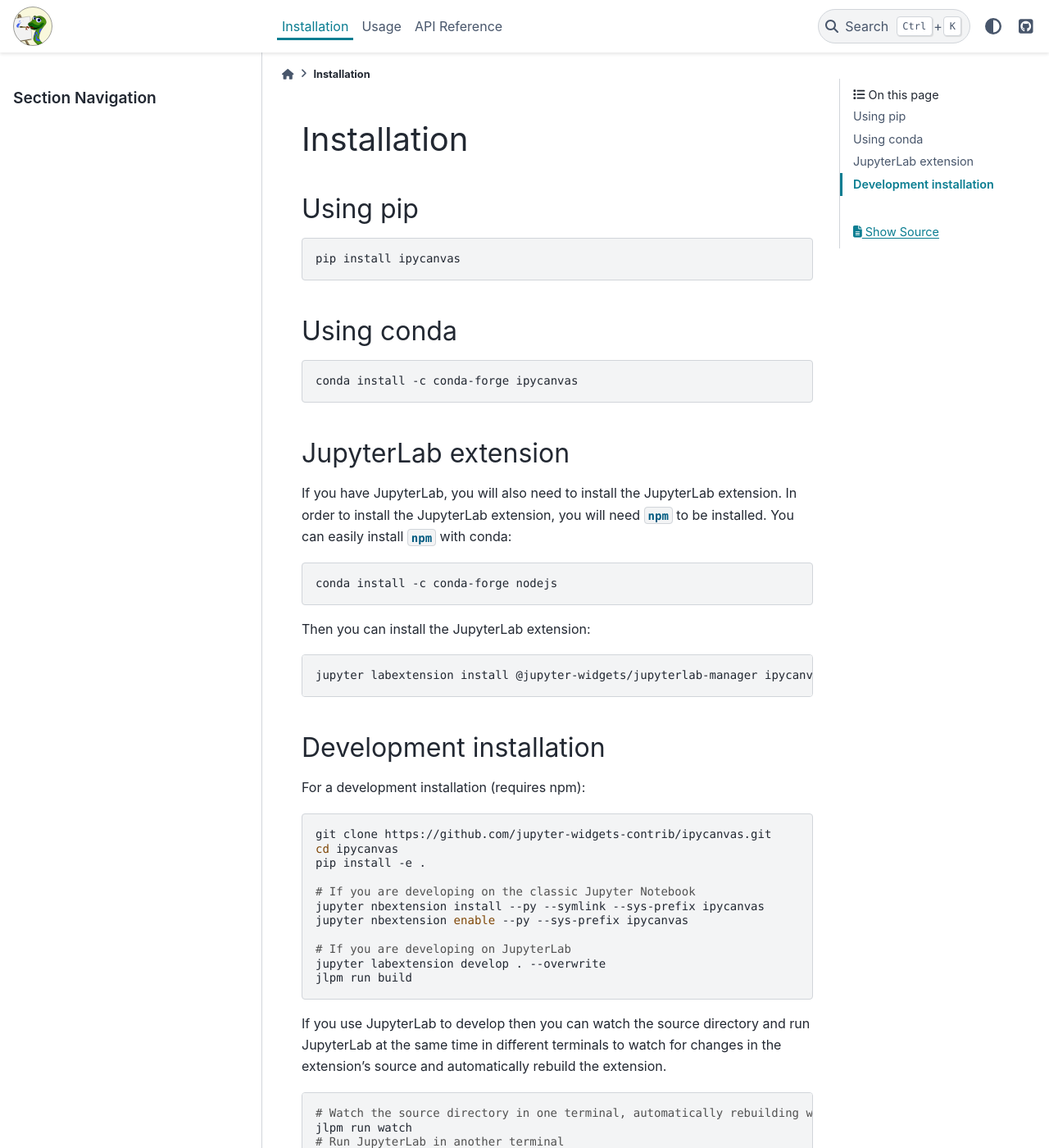
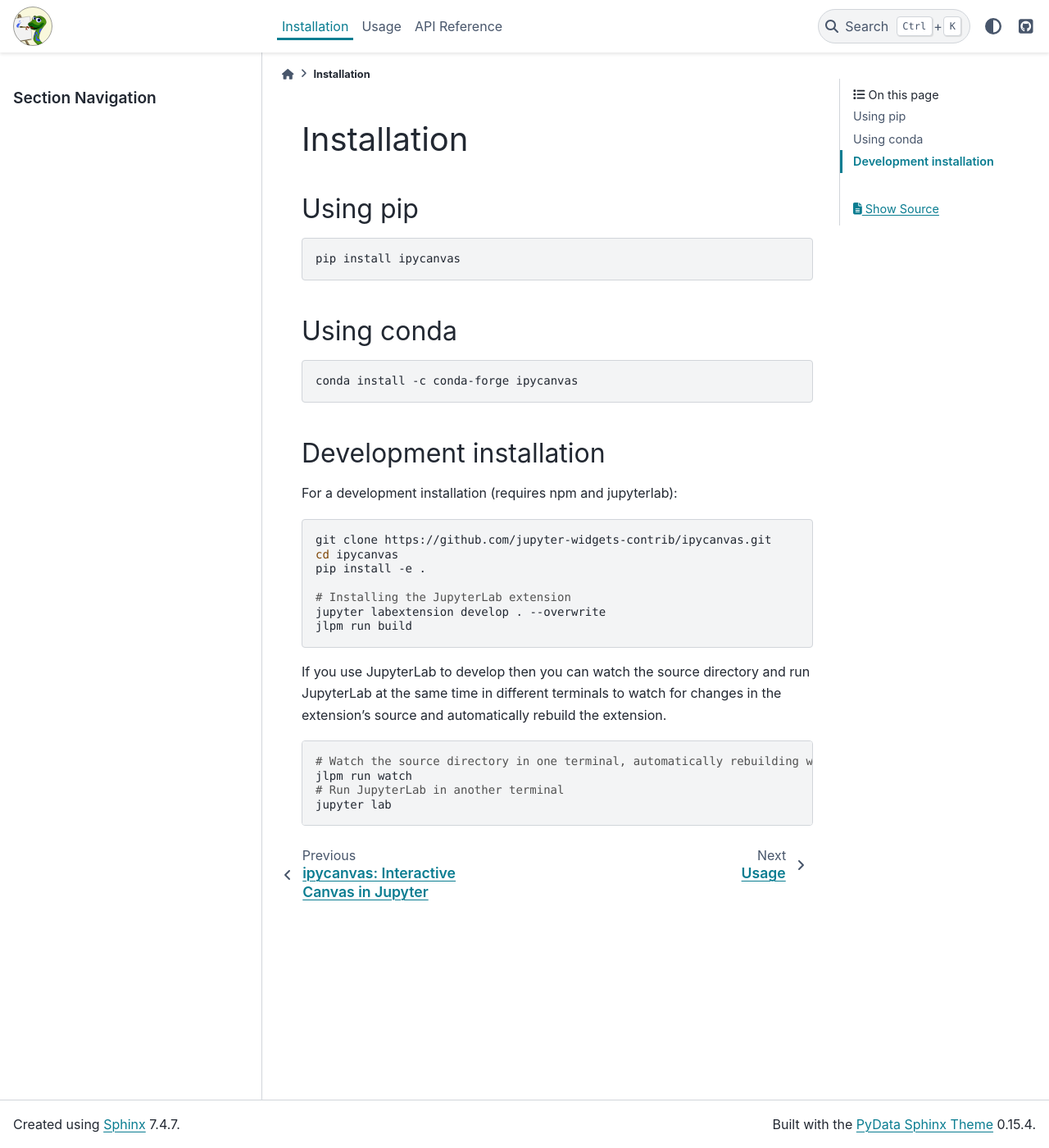
Before and after one commit to jupyter-widgets-contrib/ipycanvas, a Sphinx documentation site: the page built from docs/installation.rst, in a window 1280 px wide and 1400 px high. Shown: the whole window at 82% size. Built offline with Sphinx 7.4.7 and the PyData theme 0.15.4, drawn with Linux system fonts in a browser that asks for light colours.

Commit message:
Remove mentions to nbextension

```diff
--- a/docs/installation.rst
+++ b/docs/installation.rst
@@ -17,26 +17,10 @@ Using conda
 
     conda install -c conda-forge ipycanvas
 
-JupyterLab extension
---------------------
-
-If you have JupyterLab, you will also need to install the JupyterLab extension. In order to install the JupyterLab extension,
-you will need ``npm`` to be installed. You can easily install ``npm`` with conda:
-
-.. code:: bash
-
-    conda install -c conda-forge nodejs
-
-Then you can install the JupyterLab extension:
-
-.. code:: bash
-
-    jupyter labextension install @jupyter-widgets/jupyterlab-manager ipycanvas
-
 Development installation
 ------------------------
 
-For a development installation (requires npm):
+For a development installation (requires npm and jupyterlab):
 
 .. code:: bash
 
@@ -44,11 +28,7 @@ For a development installation (requires npm):
     cd ipycanvas
     pip install -e .
 
-    # If you are developing on the classic Jupyter Notebook
-    jupyter nbextension install --py --symlink --sys-prefix ipycanvas
-    jupyter nbextension enable --py --sys-prefix ipycanvas
-
-    # If you are developing on JupyterLab
+    # Installing the JupyterLab extension
     jupyter labextension develop . --overwrite
     jlpm run build
 
```
Also changed, not shown: 1 other file.
